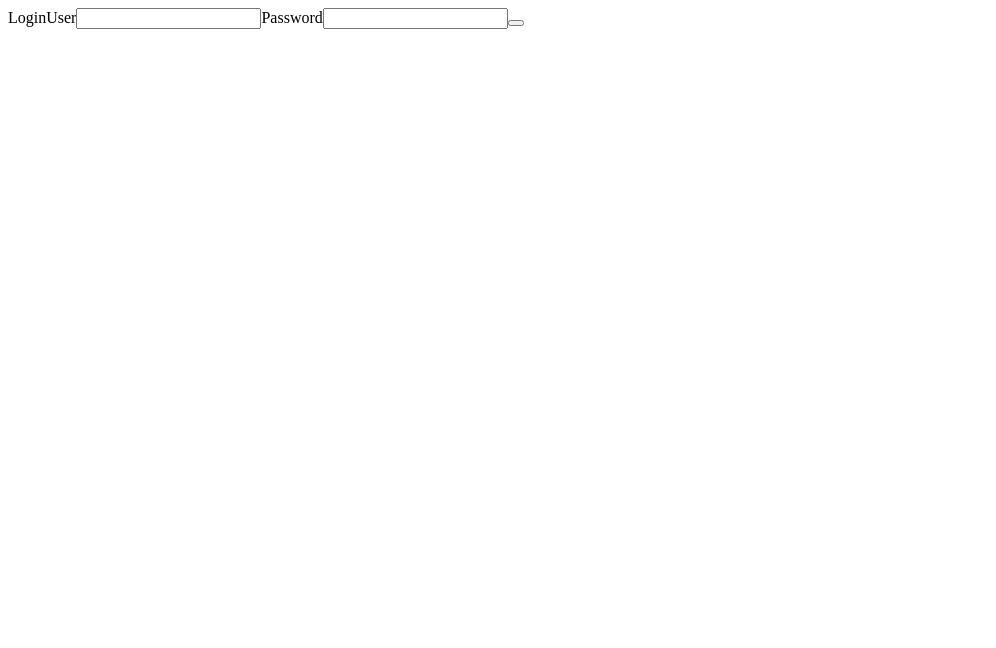
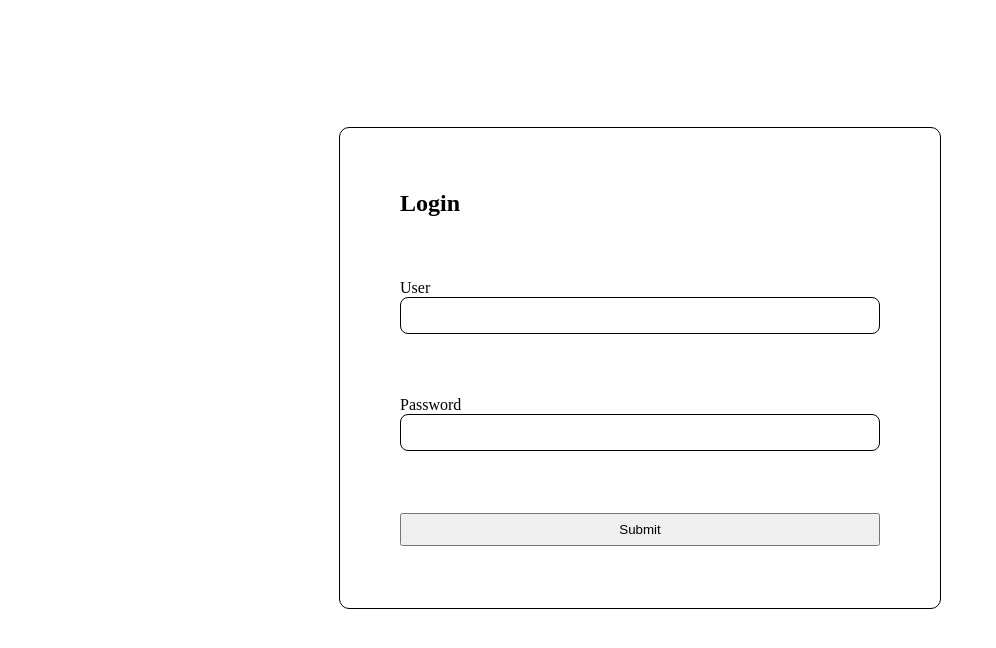
Before and after one commit to PetrashU/Dashboard, a React (Create React App) app in the folder seller-dashboard-app/: page / in a window 1280 px wide. Shown: the top 648 px of the page, without its empty margins (0-996 px from the left). Built offline with nearby package versions, Linux system fonts and the light colour scheme.

Commit message:
Adding simple routing, adding some basic styles for login cmpt

```diff
--- a/seller-dashboard-app/src/page/Login.tsx
+++ /dev/null
@@ -1,43 +0,0 @@
-import React, { useState } from 'react'
-import { useNavigate } from 'react-router-dom';
-import "./login.css"
-
-const Login = () => {
-    const [user,setUser] = useState<string>('');
-    const [password, setPassword] = useState<string>('');
-    // const nav = useNavigate();
-
-    const handleOnSubmit = () => {
-        //autentykacja tutaj
-        // nav('/home')
-    }
-
-    return (
-        <div className='login-container'>
-             Login
-            <label id="user">
-                User
-            </label>
-            <input
-                id='user'
-                name='user'
-                type='text'
-                value={user}
-                onChange={(e) => setUser(e.target.value)}
-            />
-            <label id='password'>
-                Password
-            </label>
-            <input
-                id='password'
-                name='password'
-                type='password'
-                value={password}
-                onChange={(e) => setPassword(e.target.value)}
-            />
-            <button onClick={handleOnSubmit}/>
-        </div>
-    )
-}
-
-export default Login
--- /dev/null
+++ b/seller-dashboard-app/src/page/dashboard/Dashboard.tsx
@@ -0,0 +1,9 @@
+import React from 'react'
+
+const Dashboard = () => {
+  return (
+    <div>Dashboard</div>
+  )
+}
+
+export default Dashboard
--- a/seller-dashboard-app/src/page/login.css
+++ /dev/null
@@ -1,3 +0,0 @@
-.login-container {
-
-}
--- /dev/null
+++ b/seller-dashboard-app/src/page/login/Login.tsx
@@ -0,0 +1,54 @@
+import React, { useState } from 'react'
+import { useNavigate } from 'react-router-dom';
+import "./login.css"
+
+const Login = () => {
+    const [user,setUser] = useState<string>('');
+    const [password, setPassword] = useState<string>('');
+    const nav = useNavigate();
+
+    const handleOnSubmit = (e : any) => {
+        e.preventDefault();
+        //autentykacja tutaj
+        nav('/home')
+    }
+
+    return (
+        <div className='login-container'>
+            <form className='form-container'>
+                <h2>
+                    Login
+                </h2>
+                <div className='form-group-user'>
+                    <label id="user">
+                        User
+                    </label>
+                    <input
+                        id='user'
+                        name='user'
+                        type='text'
+                        value={user}
+                        onChange={(e) => setUser(e.target.value)}
+                    />
+                </div>
+                <div className='form-group-password'>
+                    <label htmlFor='password'>
+                        Password
+                    </label>
+                    <input
+                        id='password'
+                        name='password'
+                        type='password'
+                        value={password}
+                        onChange={(e) => setPassword(e.target.value)}
+                    />
+                </div>
+                <button onClick={handleOnSubmit}>
+                    Submit
+                </button>
+            </form>
+        </div>
+    )
+}
+
+export default Login
--- /dev/null
+++ b/seller-dashboard-app/src/page/login/login.css
@@ -0,0 +1,50 @@
+.login-container {
+    position: relative;
+    height: 100vh;
+}
+.form-container {
+    height: 60%;
+    width: 60%;
+    max-width: 600px;
+    border: 1px solid black;
+    border-radius: 10px;
+    position: absolute;
+    left: 50%;
+    top: 45%;
+    transform: translate(-50%,-50%);
+    display: flex;
+    flex-direction: column;
+    justify-content: space-evenly;
+    margin: 0 auto;
+    width: 80%;
+}
+.form-group-user {
+    display: flex;
+    flex-direction: column;
+    width: 80%;
+    margin: 0 auto;
+    /* margin-bottom: 40px; */
+}
+.form-group-password {
+    display: flex;
+    flex-direction: column;
+    width: 80%;
+    margin: 0 auto;
+    /* margin-bottom: 40px; */
+}
+.form-container h2 {
+    width: 80%;
+    margin: 0 auto;
+    /* margin-top: 40px; */
+}
+
+.form-container input {
+    padding: 10px 0;
+    border: 1px solid black;
+    border-radius: 8px;
+}
+.form-container button {
+    width: 80%;
+    margin:0 auto;
+    padding: 7px 0px
+}
```
Also changed, not shown: seller-dashboard-app/src/App.tsx (+16 -3 lines).
